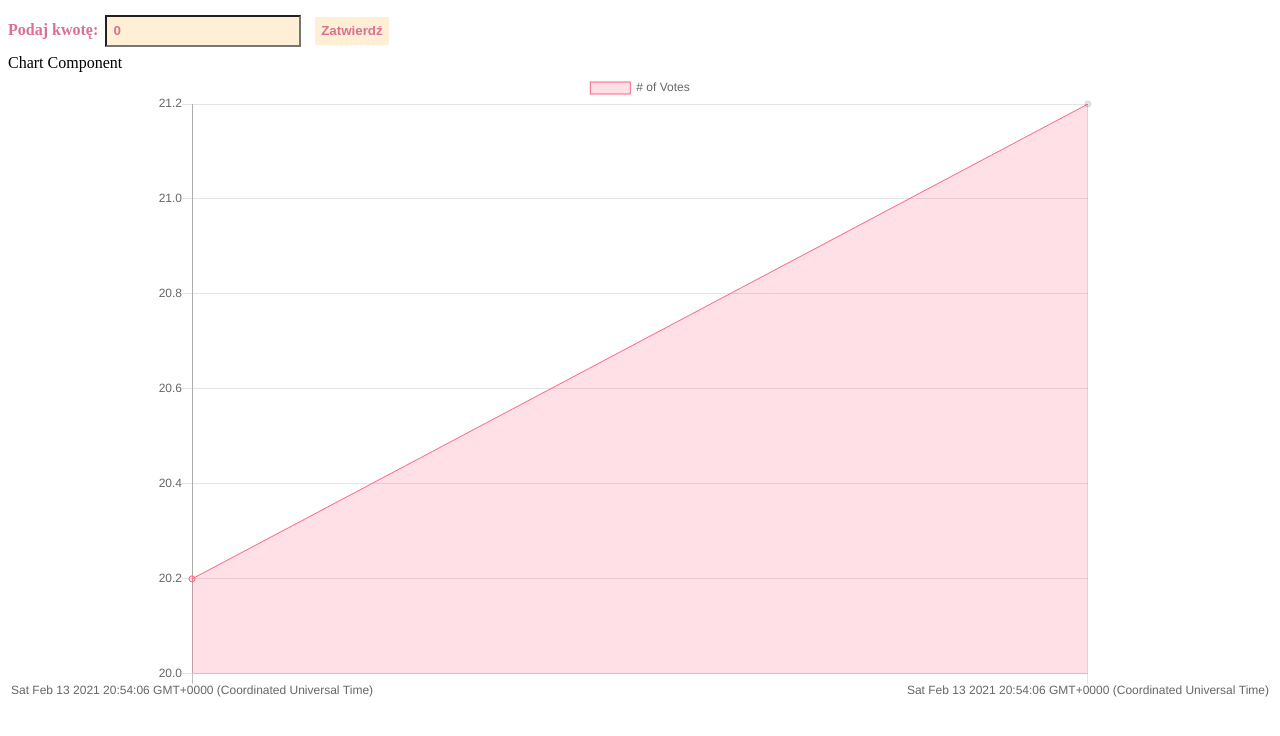
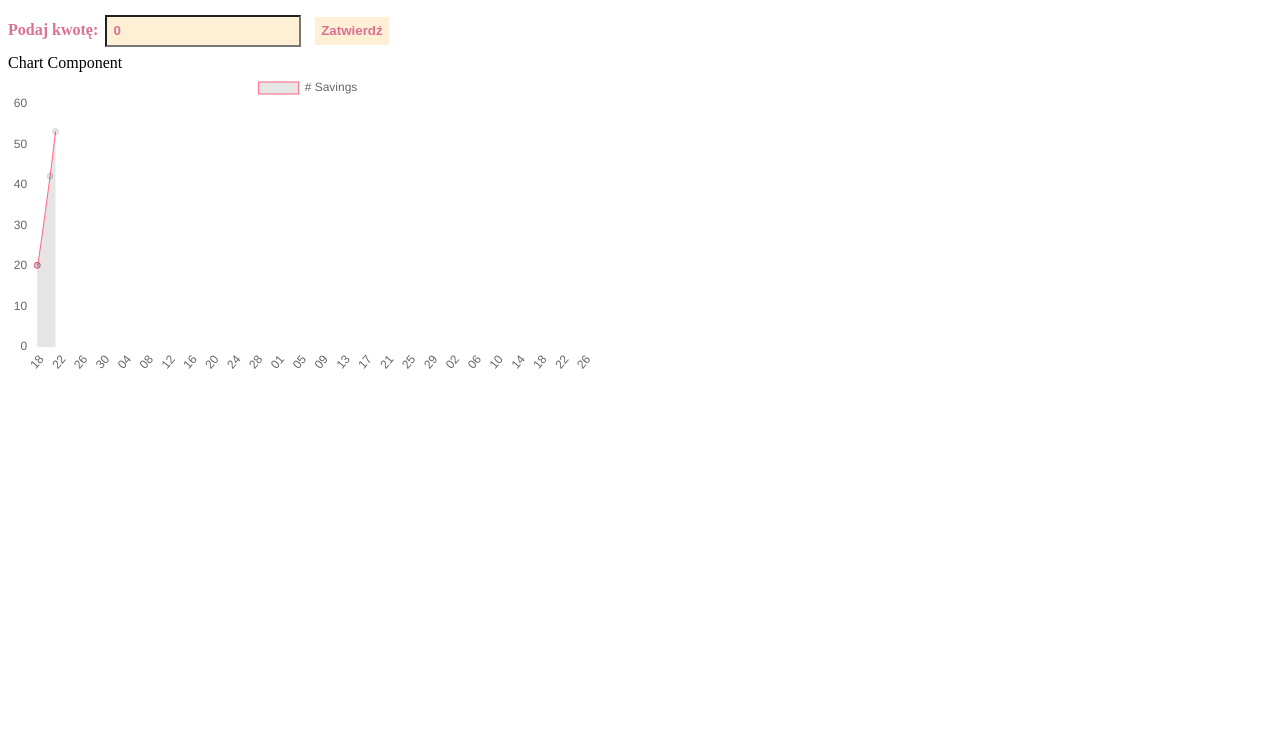
Before and after one commit to KKrzelowska/js-cashburn, a React app: page / in a window 1280 px wide. Shown: the top 736 px of the page. Built offline with nearby package versions, Linux system fonts and the light colour scheme.

Commit message:
graf nad dany miesiac sam sie powinen aktualizowac dodany momentjs

```diff
--- a/package.json
+++ b/package.json
@@ -40,6 +40,7 @@
     "html-webpack-plugin": "^4.5.0",
     "mobx": "^5.15.7",
     "mobx-react": "^6.3.0",
+    "moment": "^2.29.1",
     "react": "^16.13.1",
     "react-chartjs-2": "^2.10.0",
     "react-dom": "^16.13.1",
--- a/src/App.js
+++ b/src/App.js
@@ -8,7 +8,7 @@ const App = () => (
             alert(number);
         }}/>
 
-       <Chart values={[[new Date(), 20.20], [new Date(), 21.20]]}/>
+       <Chart values={[[new Date("November 17, 2020 03:24:00"), 20.20],[new Date("November 17, 2020 06:24:00"), 20.20], [new Date("November 19, 2020 12:24:00"), 42.20],[new Date("November 20, 2020 12:24:00"), 53.20]]}/>
     </div>
 );
 
--- a/src/components/Chart.js
+++ b/src/components/Chart.js
@@ -1,41 +1,82 @@
-import React, {Component} from "react";
-import ChartComponent, {Line} from "react-chartjs-2";
-
+import React, { Component } from "react";
+import ChartComponent, { Line } from "react-chartjs-2";
+import moment from "moment";
 
 class Chart extends Component {
   constructor(props) {
     super(props);
-        let values = props.values;
+    let array = props.values;
+
+    const currentMonthDates = Array.from(
+      { length: moment().daysInMonth() },
+      (x, i) => moment().startOf("month").add(i, "days")
+    );
+    let transform = () => array.map((arr) => ({ t: arr[0], y: arr[1] }));
 
     this.state = {
       chartData: {
-                labels: values.map((value) => value[0]),
+        labels: currentMonthDates,
         datasets: [
           {
-                        label: "# of Votes",
-                        data: values.map((value) => value[1]),
-                        backgroundColor: [
-                            "rgba(255, 99, 132, 0.2)",
+            label: "# Savings",
+            data: transform(),
 
+            borderColor: ["rgba(255, 99, 132, 1)"],
+            borderWidth: 1,
+          },
         ],
-                        borderColor: [
-                            "rgba(255, 99, 132, 1)",
-                        ],
-                        borderWidth: 1
-                    }
-                ]
-            }
+      },
     };
   }
-
   render() {
     return (
       <div>
-                <div className="chart">
+        <div
+          className="Chart"
+          style={{ position: "relative", width: 600, height: 550 }}
+        >
           Chart Component
-                    <Line data={this.state.chartData} options={{}}/>
+          <Line
+            data={this.state.chartData}
+            options={{
+              scales: {
+                xAxes: [
+                  {
+                    gridLines: {
+                      display: true,
+                    },
+                    type: "time",
+                    position: "bottom",
+                    time: {
+                      displayFormats: { day: "DD" },
+                      tooltipFormat: "DD",
+                      unit: "day",
+                    },
+                    gridLines: {
+                      display: false,
+                    },
+                  },
+                ],
+
+                yAxes: [
+                  {
+                    ticks: {
+                      beginAtZero: true,
+                    },
+                    gridLines: {
+                      display: false,
+                    },
+                  },
+                ],
+                plugins: {
+                  datalabels: {
+                    display: false,
+                  },
+                },
+              },
+            }}
+          />
         </div>
-
       </div>
     );
   }
```
Lines whose indentation alone changed are shown as unchanged.
